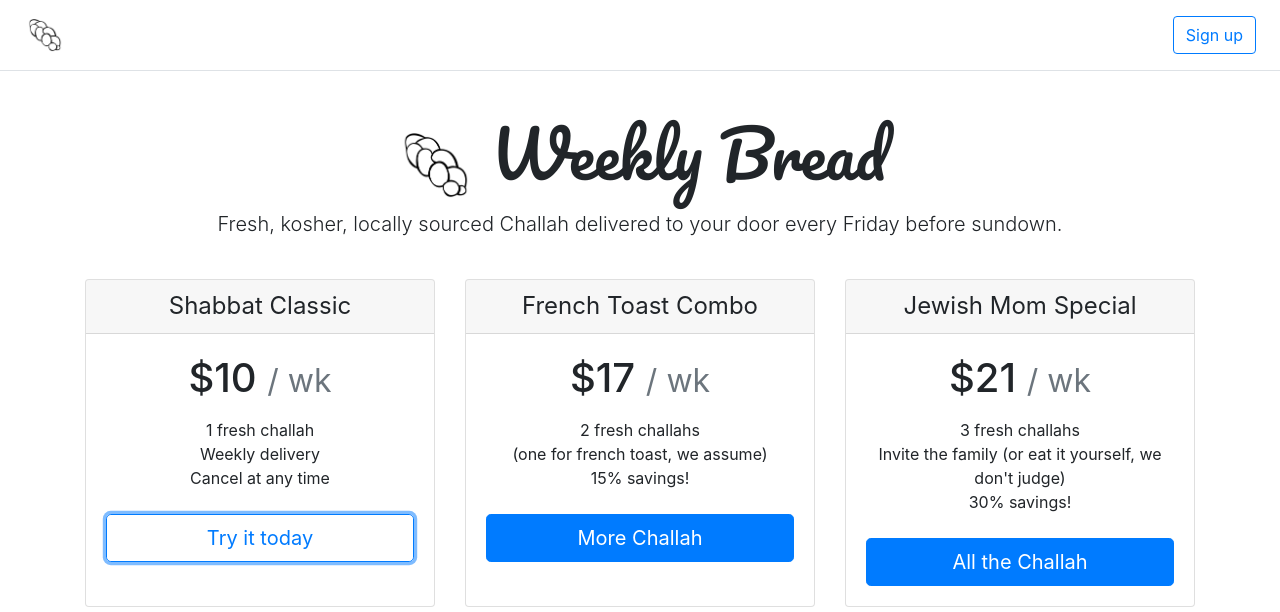
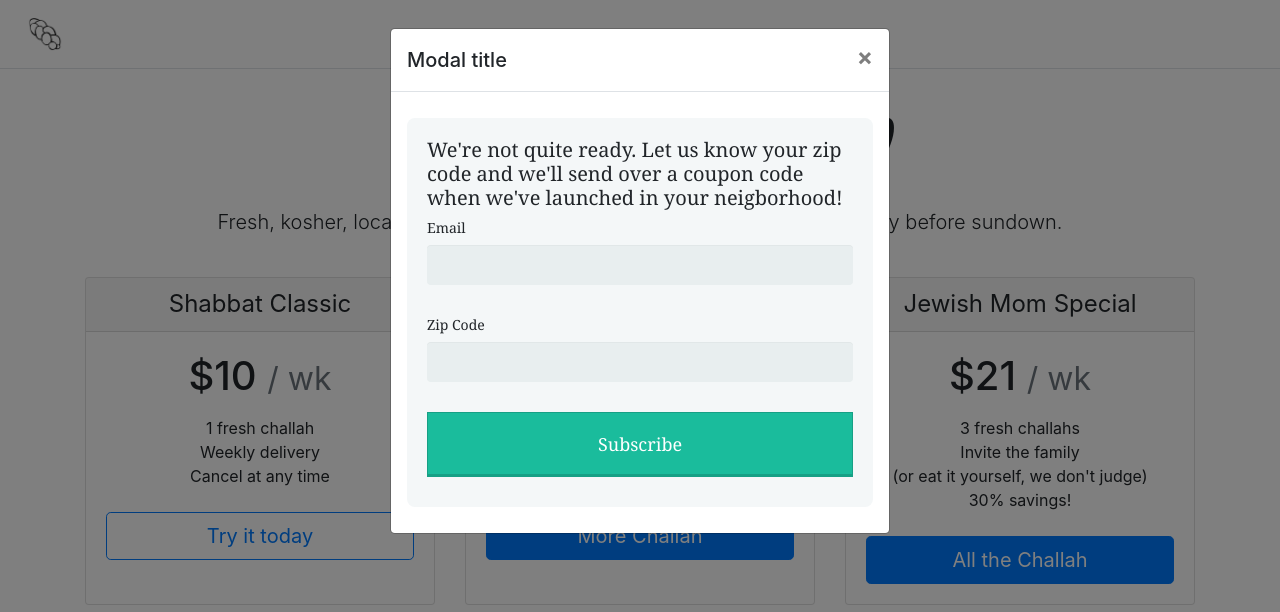
Before and after one commit to jackerman09/weeklybread, a plain HTML site: page index.html in a window 1280 px wide. Both pictures are taken after a click on the button "Try it today". Shown: the top 612 px of the page. Drawn offline with nearby package versions, Linux system fonts and the light colour scheme.

Commit message:
style mailchimp form

```diff
--- a/index.html
+++ b/index.html
@@ -8,11 +8,118 @@
     <!-- Bootstrap CSS -->
     <link rel="stylesheet" href="https://stackpath.bootstrapcdn.com/bootstrap/4.3.1/css/bootstrap.min.css" integrity="sha384-ggOyR0iXCbMQv3Xipma34MD+dH/1fQ784/j6cY/iJTQUOhcWr7x9JvoRxT2MZw1T" crossorigin="anonymous">
     <link href='https://fonts.googleapis.com/css?family=Pacifico' rel='stylesheet'>
-    <title>Hello, world!</title>
+    <!-- <link href="//cdn-images.mailchimp.com/embedcode/classic-10_7.css" rel="stylesheet" type="text/css"> -->
+    <title>Weekly Bread</title>
     <style>
       .logo-text {
           font-family: 'Pacifico';font-size: 64px;
           margin-top: -20px;
+      }
+      #mc_embed_signup {
+        background:#fff;
+        clear:left;
+        font:14px Helvetica,Arial,sans-serif;
+      }
+      form{
+        max-width: 500px;
+        padding: 10px 20px;
+        background: #f4f7f8;
+        margin: 10px auto;
+        padding: 20px;
+        background: #f4f7f8;
+        border-radius: 8px;
+        font-family: Georgia, "Times New Roman", Times, serif;
+      }
+      form fieldset{
+        border: none;
+      }
+      form legend {
+        font-size: 1.4em;
+        margin-bottom: 10px;
+      }
+      form label {
+        display: block;
+        margin-bottom: 8px;
+      }
+      form input[type="text"],
+      form input[type="date"],
+      form input[type="datetime"],
+      form input[type="email"],
+      form input[type="number"],
+      form input[type="search"],
+      form input[type="time"],
+      form input[type="url"],
+      form textarea,
+      form select {
+        font-family: Georgia, "Times New Roman", Times, serif;
+        background: rgba(255,255,255,.1);
+        border: none;
+        border-radius: 4px;
+        font-size: 15px;
+        margin: 0;
+        outline: 0;
+        padding: 10px;
+        width: 100%;
+        box-sizing: border-box;
+        -webkit-box-sizing: border-box;
+        -moz-box-sizing: border-box;
+        background-color: #e8eeef;
+        color:#8a97a0;
+        -webkit-box-shadow: 0 1px 0 rgba(0,0,0,0.03) inset;
+        box-shadow: 0 1px 0 rgba(0,0,0,0.03) inset;
+        margin-bottom: 30px;
+      }
+      form input[type="text"]:focus,
+      form input[type="date"]:focus,
+      form input[type="datetime"]:focus,
+      form input[type="email"]:focus,
+      form input[type="number"]:focus,
+      form input[type="search"]:focus,
+      form input[type="time"]:focus,
+      form input[type="url"]:focus,
+      form textarea:focus,
+      form select:focus{
+        background: #d2d9dd;
+      }
+      form select{
+        -webkit-appearance: menulist-button;
+        height:35px;
+      }
+      form .number {
+        background: #1abc9c;
+        color: #fff;
+        height: 30px;
+        width: 30px;
+        display: inline-block;
+        font-size: 0.8em;
+        margin-right: 4px;
+        line-height: 30px;
+        text-align: center;
+        text-shadow: 0 1px 0 rgba(255,255,255,0.2);
+        border-radius: 15px 15px 15px 0px;
+      }
+
+      form input[type="submit"],
+      form input[type="button"]
+      {
+        position: relative;
+        display: block;
+        padding: 19px 39px 18px 39px;
+        color: #FFF;
+        margin: 0 auto;
+        background: #1abc9c;
+        font-size: 18px;
+        text-align: center;
+        font-style: normal;
+        width: 100%;
+        border: 1px solid #16a085;
+        border-width: 1px 1px 3px;
+        margin-bottom: 10px;
+      }
+      form input[type="submit"]:hover,
+      form input[type="button"]:hover
+      {
+        background: #109177;
       }
     </style>
   </head>
@@ -26,7 +133,7 @@
         <a class="p-2 text-dark" href="#">Support</a>
         <a class="p-2 text-dark" href="#">Pricing</a> -->
       </nav>
-      <a class="btn btn-outline-primary" href="#">Sign up</a>
+      <!-- <a class="btn btn-outline-primary" href="#">Sign up</a> -->
     </div>
     <div class="pricing-header px-3 py-3 pt-md-5 pb-md-4 mx-auto text-center">
       <h1 class="display-4 logo-text">
@@ -48,7 +155,7 @@
               <li>Weekly delivery</li>
               <li>Cancel at any time</li>
             </ul>
-            <button type="button" class="btn btn-lg btn-block btn-outline-primary">Try it today</button>
+            <button type="button" class="btn btn-lg btn-block btn-outline-primary" data-toggle="modal" data-target="#mailchimpModal">Try it today</button>
           </div>
         </div>
         <div class="card mb-4 box-shadow">
@@ -62,7 +169,7 @@
               <li>(one for french toast, we assume)</li>
               <li>15% savings!</li>
             </ul>
-            <button type="button" class="btn btn-lg btn-block btn-primary">More Challah</button>
+            <button type="button" class="btn btn-lg btn-block btn-primary" data-toggle="modal" data-target="#mailchimpModal">More Challah</button>
           </div>
         </div>
         <div class="card mb-4 box-shadow">
@@ -73,10 +180,11 @@
             <h1 class="card-title pricing-card-title">$21 <small class="text-muted">/ wk</small></h1>
             <ul class="list-unstyled mt-3 mb-4">
               <li>3 fresh challahs</li>
-              <li>Invite the family (or eat it yourself, we don't judge)</li>
+              <li>Invite the family</li>
+              <li>(or eat it yourself, we don't judge)</li>
               <li>30% savings!</li>
             </ul>
-            <button type="button" class="btn btn-lg btn-block btn-primary">All the Challah</button>
+            <button type="button" class="btn btn-lg btn-block btn-primary" data-toggle="modal" data-target="#mailchimpModal">All the Challah</button>
           </div>
         </div>
       </div>
@@ -120,10 +228,48 @@
       </footer>
     </div>
 
+    <!-- Modal -->
+    <div class="modal fade" id="mailchimpModal" tabindex="-1" role="dialog" aria-labelledby="exampleModalLabel" aria-hidden="true">
+      <div class="modal-dialog" role="document">
+        <div class="modal-content">
+          <div class="modal-header">
+            <h5 class="modal-title" id="exampleModalLabel">Modal title</h5>
+            <button type="button" class="close" data-dismiss="modal" aria-label="Close">
+              <span aria-hidden="true">&times;</span>
+            </button>
+          </div>
+          <div class="modal-body">
+            <div id="mc_embed_signup">
+              <form action="https://gmail.us20.list-manage.com/subscribe/post?u=ad2195dea96881f136d9cfae9&amp;id=553415eb69" method="post" id="mc-embedded-subscribe-form" name="mc-embedded-subscribe-form" class="validate" target="_blank" novalidate>
+              <div id="mc_embed_signup_scroll">
+                <h5>We're not quite ready. Let us know your zip code and we'll send over a coupon code when we've launched in your neigborhood!</h5>
+                <div class="mc-field-group">
+                  <label for="mce-EMAIL">Email</label>
+                  <input type="email" value="" name="EMAIL" class="required email" id="mce-EMAIL">
+                </div>
+                <div class="mc-field-group">
+                  <label for="mce-MMERGE6">Zip Code </label>
+                  <input type="text" value="" name="MMERGE6" class="" id="mce-MMERGE6">
+                </div>
+                <div id="mce-responses" class="clear">
+                  <div class="response" id="mce-error-response" style="display:none"></div>
+                  <div class="response" id="mce-success-response" style="display:none"></div>
+                </div>    <!-- real people should not fill this in and expect good things - do not remove this or risk form bot signups-->
+                <div style="position: absolute; left: -5000px;" aria-hidden="true"><input type="text" name="b_ad2195dea96881f136d9cfae9_553415eb69" tabindex="-1" value=""></div>
+                <div class="clear"><input type="submit" value="Subscribe" name="subscribe" id="mc-embedded-subscribe" class="button"></div>
+              </div>
+              </form>
+            </div>
+          </div>
+        </div>
+      </div>
+    </div>
+
     <!-- Optional JavaScript -->
     <!-- jQuery first, then Popper.js, then Bootstrap JS -->
     <script src="https://code.jquery.com/jquery-3.3.1.slim.min.js" integrity="sha384-q8i/X+965DzO0rT7abK41JStQIAqVgRVzpbzo5smXKp4YfRvH+8abtTE1Pi6jizo" crossorigin="anonymous"></script>
     <script src="https://cdnjs.cloudflare.com/ajax/libs/popper.js/1.14.7/umd/popper.min.js" integrity="sha384-UO2eT0CpHqdSJQ6hJty5KVphtPhzWj9WO1clHTMGa3JDZwrnQq4sF86dIHNDz0W1" crossorigin="anonymous"></script>
     <script src="https://stackpath.bootstrapcdn.com/bootstrap/4.3.1/js/bootstrap.min.js" integrity="sha384-JjSmVgyd0p3pXB1rRibZUAYoIIy6OrQ6VrjIEaFf/nJGzIxFDsf4x0xIM+B07jRM" crossorigin="anonymous"></script>
+    <script type='text/javascript' src='//s3.amazonaws.com/downloads.mailchimp.com/js/mc-validate.js'></script><script type='text/javascript'>(function($) {window.fnames = new Array(); window.ftypes = new Array();fnames[0]='EMAIL';ftypes[0]='email';fnames[6]='MMERGE6';ftypes[6]='zip';}(jQuery));var $mcj = jQuery.noConflict(true);</script>
   </body>
 </html>
```
